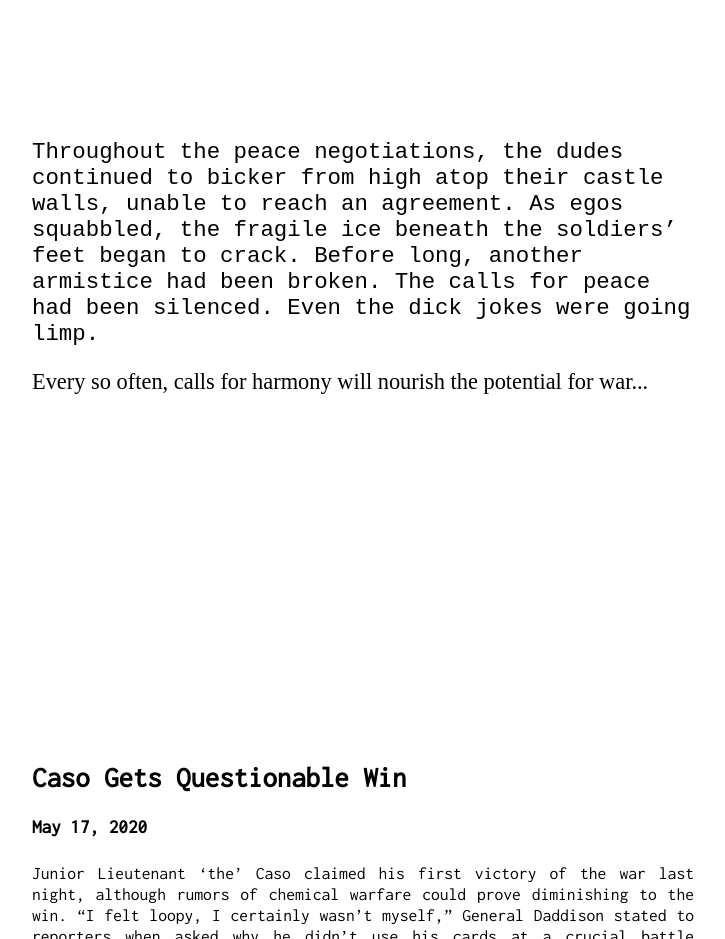
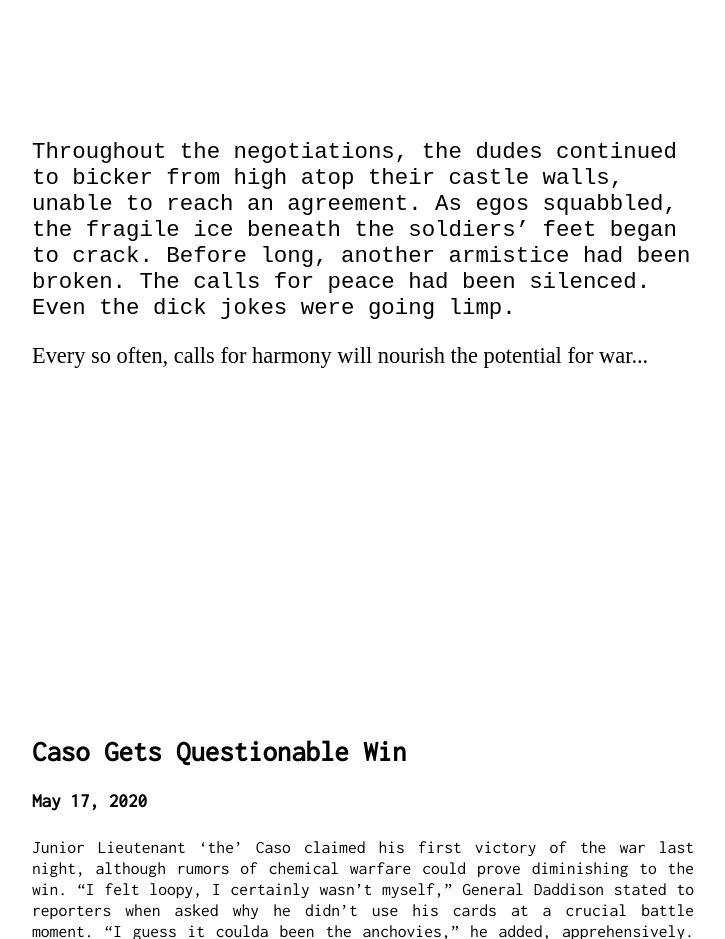
Before and after one commit to kduckets/tfw, a Next.js app: page / in a window 1280 px wide. Shown: the part 4580-5519 px from the top of the page, without its empty margins (277-1002 px from the left). Built offline with nearby package versions, Linux system fonts and the light colour scheme; a web font is replaced by a local one.

Commit message:
Update index.js

```diff
--- a/pages/index.js
+++ b/pages/index.js
@@ -108,7 +108,7 @@ scolds his soldiers and quietly plots his revenge.
 
       <div className="fullHeight">
       <p className="narration">
-      Throughout the peace negotiations, the dudes continued to bicker from high atop their castle walls, unable
+      Throughout the negotiations, the dudes continued to bicker from high atop their castle walls, unable
       to reach an agreement.
       As egos squabbled, the fragile ice beneath the soldiers’ feet began to crack.
       Before long, another armistice had been broken. The calls for peace had been silenced. Even the dick jokes were going limp.
```
